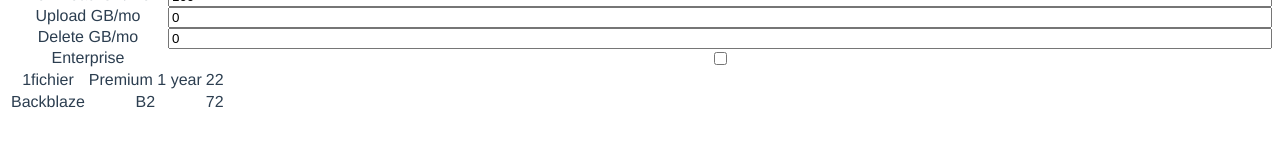
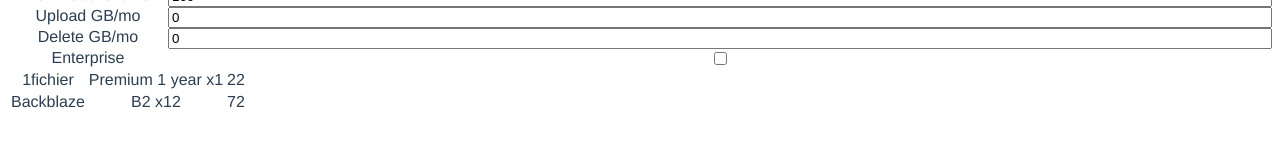
Before and after one commit to ambiso/rclone_backend_pricing, a Vue app: page / in a window 1280 px wide. Shown: the part 135-297 px from the top of the page. Built offline with nearby package versions, Linux system fonts and the light colour scheme.

Commit message:
Reduce repetition in results

```diff
--- a/src/components/StorageForm.vue
+++ b/src/components/StorageForm.vue
@@ -39,11 +39,6 @@
     </label>
     <input type="checkbox" id="enterprise" v-model="enterprise">
   </form>
-<!-- <ul id="example-2">
-  <li v-for="(item, index) in results">
-    {{ parentMessage }} - {{ index }} - {{ item.message }}
-  </li>
-</ul> -->
 
   <table id="results">
     <tr v-for="item in results" v-bind:key="item[0].name">
@@ -51,7 +46,9 @@
         {{item[0].name}}
       </td>
       <td>
-        {{item[1][0].name}}
+        <span class="plan-result" v-for="plan in item[1]" v-bind:key="plan[0].name">
+          {{ plan[0].name }} x{{plan[1]}}
+        </span>
       </td>
       <td>
         {{item[2]}}
@@ -74,7 +71,7 @@
   delete_mo = 0
   enterprise = false
 
-  get results(): [Provider, TieredPlan[], number][] {
+  get results(): [Provider, [TieredPlan, number][], number][] {
     return compute_plans(new UserInput(
       this.months,
       Currency[this.currency as keyof typeof Currency],
@@ -101,4 +98,9 @@
 input, select {
   grid-column: 2 / 3;
 }
+
+.plan-result:not(:last-child)::after {
+  content: ",";
+}
+
 </style>
--- a/src/storage_calulations.ts
+++ b/src/storage_calulations.ts
@@ -88,7 +88,7 @@
 }
 
 /// Returns a list of tiered plans to subscribe to in succession
-export function choose_tiered_plan(constraints: UserInput, provider: Provider, storage_for_months: number[]): [Provider, TieredPlan[], number] {
+export function choose_tiered_plan(constraints: UserInput, provider: Provider, storage_for_months: number[]): [Provider, [TieredPlan, number][], number] {
   const cost_so_far = new Array(constraints.months+1).fill(Infinity);
   const backlinks: TieredPlan[] = new Array(constraints.months+1); // Which plan we took
 
@@ -110,16 +110,20 @@
     }
   }
   // Find the cheapest plan: follow the backlinks
-  const plans = [];
+  const plans: Array<[TieredPlan, number]> = [];
   for(let i = backlinks.length - 1; i != 0; i = Math.max(0, i - backlinks[i].months)) {
-    plans.push(backlinks[i]);
+    if (plans.length > 0 && plans[plans.length-1][0] === backlinks[i]) {
+      plans[plans.length-1][1]++;
+    } else {
+      plans.push([backlinks[i], 1]);
+    }
   }
   plans.reverse();
   const best_cost = cost_so_far[cost_so_far.length-1];
   return [provider, plans, best_cost];
 }
 
-export function compute_plans(constraints: UserInput): [Provider, TieredPlan[], number][] {
+export function compute_plans(constraints: UserInput): [Provider, [TieredPlan, number][], number][] {
   const storage_for_months = compute_storage_requirements(constraints);
 
   const provider_plans = [];
```
